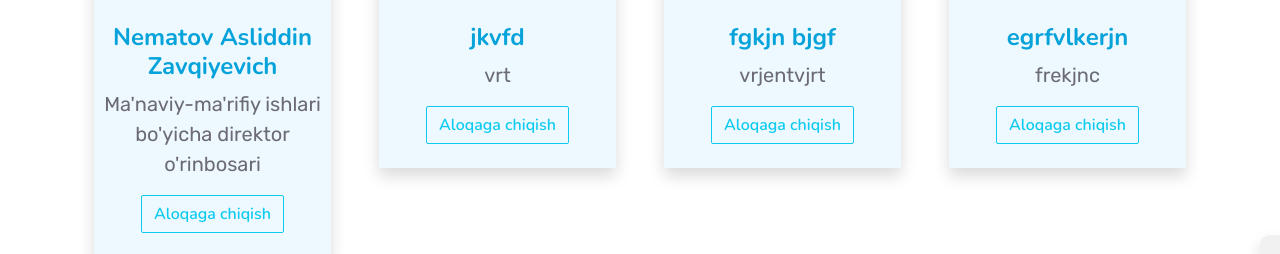
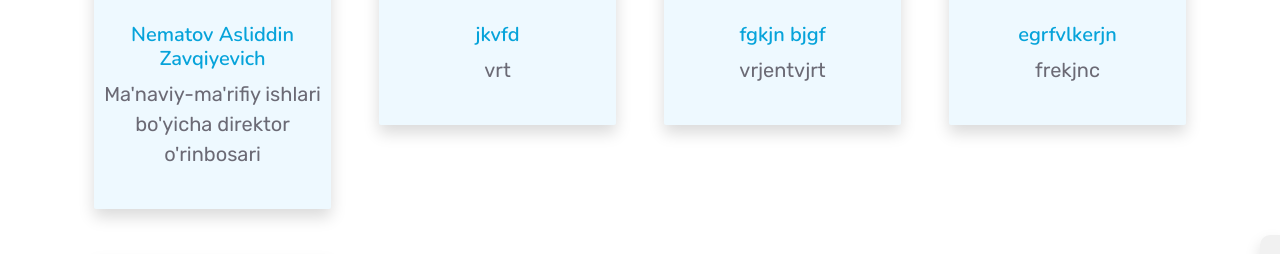
Before and after one commit to sodiqdevpython/maktab81.uz, a Django app: page /viewschool/xodimlar/ in a window 1280 px wide. Shown: the part 545-799 px from the top of the page. Run offline with Django 4.2, Linux system fonts and the light colour scheme; data comes from the database, SQL or seed files in the repository; both versions use the stored data as it was before the commit; some libraries are stand-ins or nearby versions.

Commit message:
fixed settings defaults 2

```diff
--- a/templates/staffs.html
+++ b/templates/staffs.html
@@ -12,7 +12,8 @@
 <div class="container-fluid py-5 wow zoomIn" data-wow-delay="0.1s">
     <div class="container py-5">
         <div class="section-title text-center position-relative pb-3 mb-5 mx-auto" style="max-width: 600px;">
-            <h1 class="mb-0">Toshkent shahar 129-maktab rahbariyati</h1>
+            <h1 class="mb-0 mt-5">Maktab rahbariyati
+            </h1>
         </div>
         <div class="row g-5">
             {% for i in object_list %}
@@ -21,15 +22,11 @@
                     <div class="team-img position-relative overflow-hidden">
                         <img style="max-height: 18rem; min-height: 18rem;" class="img-fluid w-100"
                             src="{{ i.img_person.url }}" alt="Brauzeringizda muammo bor !">
-                        <div class="team-social">
-                            <a class="btn btn-lg btn-primary btn-lg-square rounded" href="{{ i.web_url }}"><i
-                                    class="fab fa-chrome fw-normal"></i></a>
-                        </div>
+
                     </div>
                     <div class="text-center py-4">
-                        <h4 class="text-primary">{{ i.fio }}</h4>
+                        <h5 class="text-primary">{{ i.fio }}</h5>
                         <p class="lead">{{ i.person }}</p>
-                        <a href="{{ i.web_url }}" class="btn btn-outline-info">Aloqaga chiqish</a>
                     </div>
                 </div>
             </div>
--- a/viewschool/models.py
+++ b/viewschool/models.py
@@ -19,8 +19,6 @@ class SchoolStaffs(models.Model):
     fio = models.CharField(max_length=50, verbose_name="To'liq ismi: ")
     person = models.CharField(max_length=80, verbose_name="Ko'proq ma'lumot: ", help_text="Masalan: 81-maktab direktori Oloviddin Ochilov")
     img_person = models.ImageField(null=False, blank=False, upload_to='images/', verbose_name='Rasm: ')
-    web_url = models.URLField(verbose_name="Bog'lanish uchun silkani kiriting", help_text="Agar ushbu odamning veb sahifasi yo'q bo'lsa buni kiriting: https://samshmaktab81.uz")
-
 
     def __str__(self):
         return self.fio
```
Also changed, not shown: db.sqlite3, viewschool/migrations/0005_remove_schoolstaffs_web_url_and_more.py (added).
